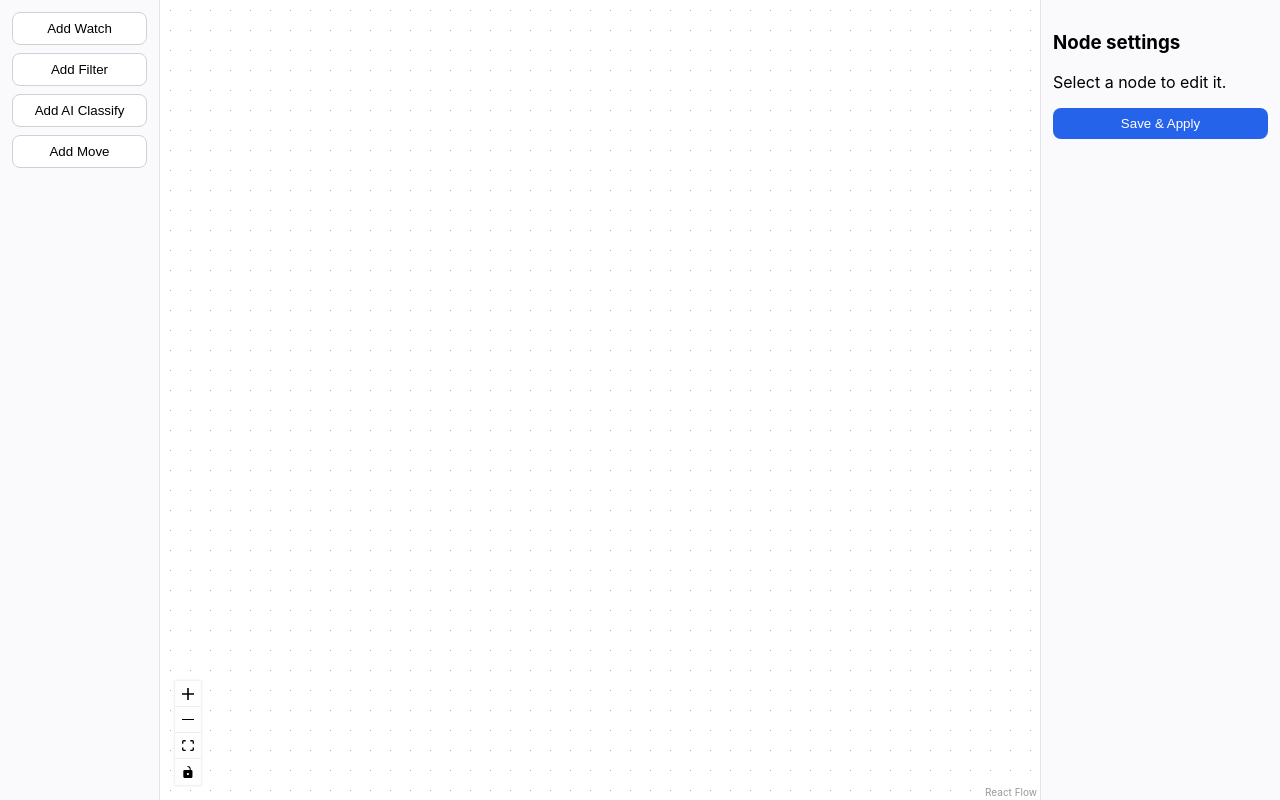
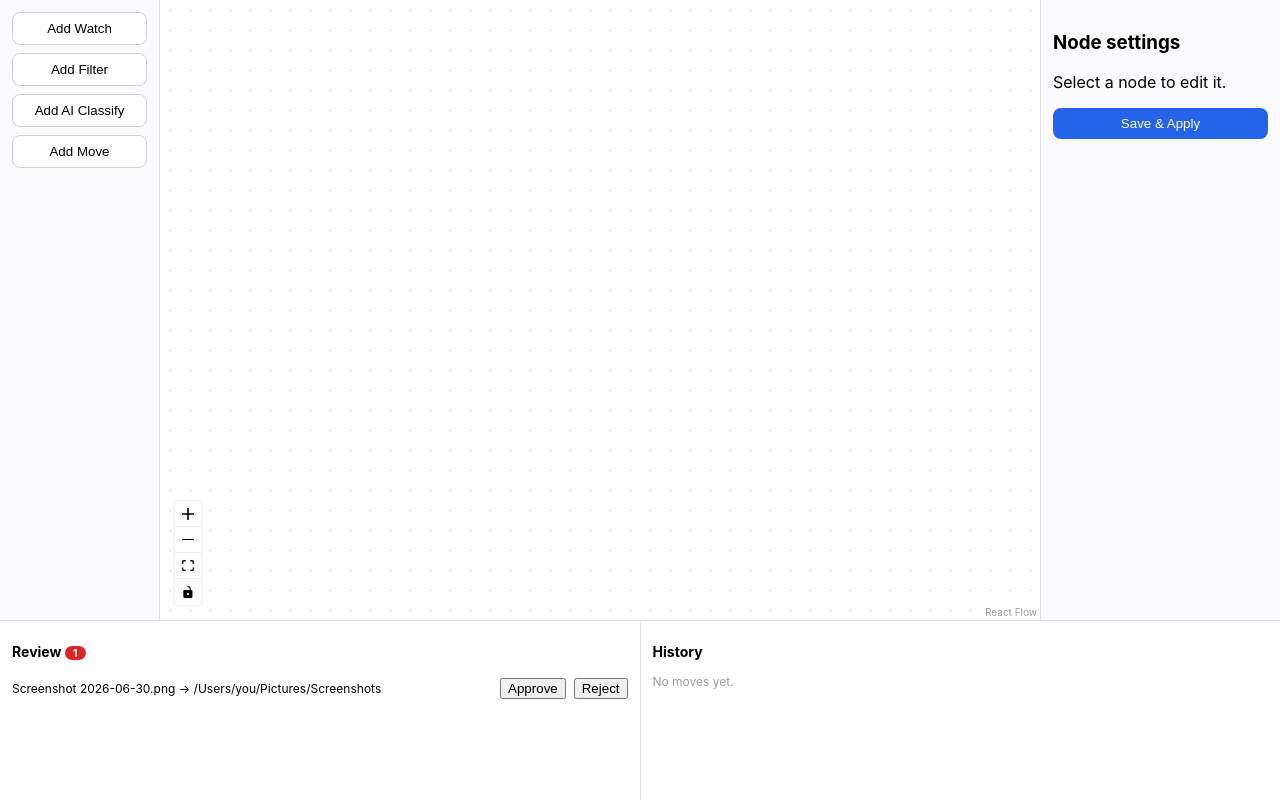
Before and after one commit to Da0t/sortflow, a React (Vite) app in the folder packages/ui/: page / in a window 1280 px wide. Built offline with nearby package versions, Linux system fonts and the light colour scheme.

Commit message:
feat(ui): review tray and history panel with undo

```diff
--- a/packages/ui/src/App.tsx
+++ b/packages/ui/src/App.tsx
@@ -2,7 +2,9 @@ import { Background, Controls, ReactFlow } from "@xyflow/react";
 import "@xyflow/react/dist/style.css";
 import { nodeTypes } from "./nodes";
 import { ConfigPanel } from "./panels/ConfigPanel";
+import { HistoryPanel } from "./panels/HistoryPanel";
 import { Palette } from "./panels/Palette";
+import { ReviewTray } from "./panels/ReviewTray";
 import { useFlowStore } from "./store";
 import "./styles.css";
 
@@ -15,9 +17,11 @@ export default function App() {
   const setSelected = useFlowStore((s) => s.setSelected);
 
   return (
+    <div className="sf-shell">
       <div className="sf-app">
         <Palette />
         <div className="sf-canvas">
+          {/* ReactFlow unchanged */}
           <ReactFlow
             nodes={nodes}
             edges={edges}
@@ -34,5 +38,10 @@ export default function App() {
         </div>
         <ConfigPanel />
       </div>
+      <div className="sf-dock">
+        <ReviewTray />
+        <HistoryPanel />
+      </div>
+    </div>
   );
 }
--- /dev/null
+++ b/packages/ui/src/panels/HistoryPanel.tsx
@@ -0,0 +1,44 @@
+import type { JournalEntry, Proposal } from "@sortflow/engine";
+import { useCallback, useEffect, useState } from "react";
+import { api } from "../bridge";
+
+export function HistoryPanel() {
+  const [entries, setEntries] = useState<JournalEntry[]>([]);
+
+  const refresh = useCallback(async () => {
+    const all = await api.listJournal();
+    setEntries(all.sort((a, b) => b.ts - a.ts));
+  }, []);
+
+  useEffect(() => {
+    void refresh();
+    return api.onExecuted((_p: Proposal) => void refresh());
+  }, [refresh]);
+
+  return (
+    <div className="sf-history">
+      <h3>History</h3>
+      {entries.length === 0 && <p className="sf-empty">No moves yet.</p>}
+      <ul>
+        {entries.slice(0, 50).map((e) => (
+          <li key={e.id}>
+            <span className={`sf-status sf-status-${e.status}`}>
+              {e.status}
+            </span>
+            <span className="sf-proposal">
+              {e.from} → {e.to}
+            </span>
+            {e.status === "done" && (
+              <button
+                type="button"
+                onClick={() => void api.undo(e.id).then(() => refresh())}
+              >
+                Undo
+              </button>
+            )}
+          </li>
+        ))}
+      </ul>
+    </div>
+  );
+}
--- /dev/null
+++ b/packages/ui/src/panels/ReviewTray.tsx
@@ -0,0 +1,73 @@
+import type { Proposal } from "@sortflow/engine";
+import { useCallback, useEffect, useState } from "react";
+import { api } from "../bridge";
+import { useFlowStore } from "../store";
+
+export function ReviewTray() {
+  const [proposals, setProposals] = useState<Proposal[]>([]);
+
+  const refresh = useCallback(async () => {
+    setProposals(await api.listProposals());
+  }, []);
+
+  useEffect(() => {
+    void refresh();
+    const offProposal = api.onProposal(() => void refresh());
+    const offExecuted = api.onExecuted((p) => {
+      useFlowStore.getState().animatePath(p.routeNodeIds);
+      void refresh();
+    });
+    return () => {
+      offProposal();
+      offExecuted();
+    };
+  }, [refresh]);
+
+  const pending = proposals.filter((p) => p.status === "pending");
+
+  return (
+    <div className="sf-tray">
+      <h3>
+        Review{" "}
+        {pending.length > 0 && (
+          <span className="sf-count">{pending.length}</span>
+        )}
+      </h3>
+      {pending.length === 0 && (
+        <p className="sf-empty">Nothing waiting for review.</p>
+      )}
+      {pending.length > 1 && (
+        <button
+          type="button"
+          onClick={() => {
+            for (const p of pending)
+              void api.approve(p.id).then(() => refresh());
+          }}
+        >
+          Approve all ({pending.length})
+        </button>
+      )}
+      <ul>
+        {pending.map((p) => (
+          <li key={p.id}>
+            <span className="sf-proposal">
+              {p.fileName} → {p.destDir}
+            </span>
+            <button
+              type="button"
+              onClick={() => void api.approve(p.id).then(() => refresh())}
+            >
+              Approve
+            </button>
+            <button
+              type="button"
+              onClick={() => void api.reject(p.id).then(() => refresh())}
+            >
+              Reject
+            </button>
+          </li>
+        ))}
+      </ul>
+    </div>
+  );
+}
--- a/packages/ui/src/styles.css
+++ b/packages/ui/src/styles.css
@@ -113,3 +113,70 @@ body {
   color: #b45309;
   font-size: 12px;
 }
+.sf-shell {
+  display: flex;
+  flex-direction: column;
+  height: 100vh;
+}
+.sf-shell .sf-app {
+  flex: 1;
+  min-height: 0;
+}
+.sf-dock {
+  display: flex;
+  height: 180px;
+  border-top: 1px solid #e2e2e8;
+  background: #fff;
+}
+.sf-tray,
+.sf-history {
+  flex: 1;
+  overflow-y: auto;
+  padding: 8px 12px;
+  font-size: 12px;
+}
+.sf-tray {
+  border-right: 1px solid #e2e2e8;
+}
+.sf-tray ul,
+.sf-history ul {
+  list-style: none;
+  margin: 0;
+  padding: 0;
+}
+.sf-tray li,
+.sf-history li {
+  display: flex;
+  gap: 8px;
+  align-items: center;
+  padding: 4px 0;
+}
+.sf-proposal {
+  flex: 1;
+  word-break: break-all;
+}
+.sf-count {
+  background: #dc2626;
+  color: #fff;
+  border-radius: 10px;
+  padding: 0 8px;
+  font-size: 11px;
+}
+.sf-empty {
+  color: #999;
+}
+.sf-status {
+  border-radius: 6px;
+  padding: 1px 6px;
+  font-size: 10px;
+  background: #eee;
+}
+.sf-status-done {
+  background: #dcfce7;
+}
+.sf-status-failed {
+  background: #fee2e2;
+}
+.sf-status-undone {
+  background: #fef9c3;
+}
```
Also changed, not shown: 1 other file (tests, documents, lock files or other folders). Lines whose indentation alone changed are shown as unchanged.
